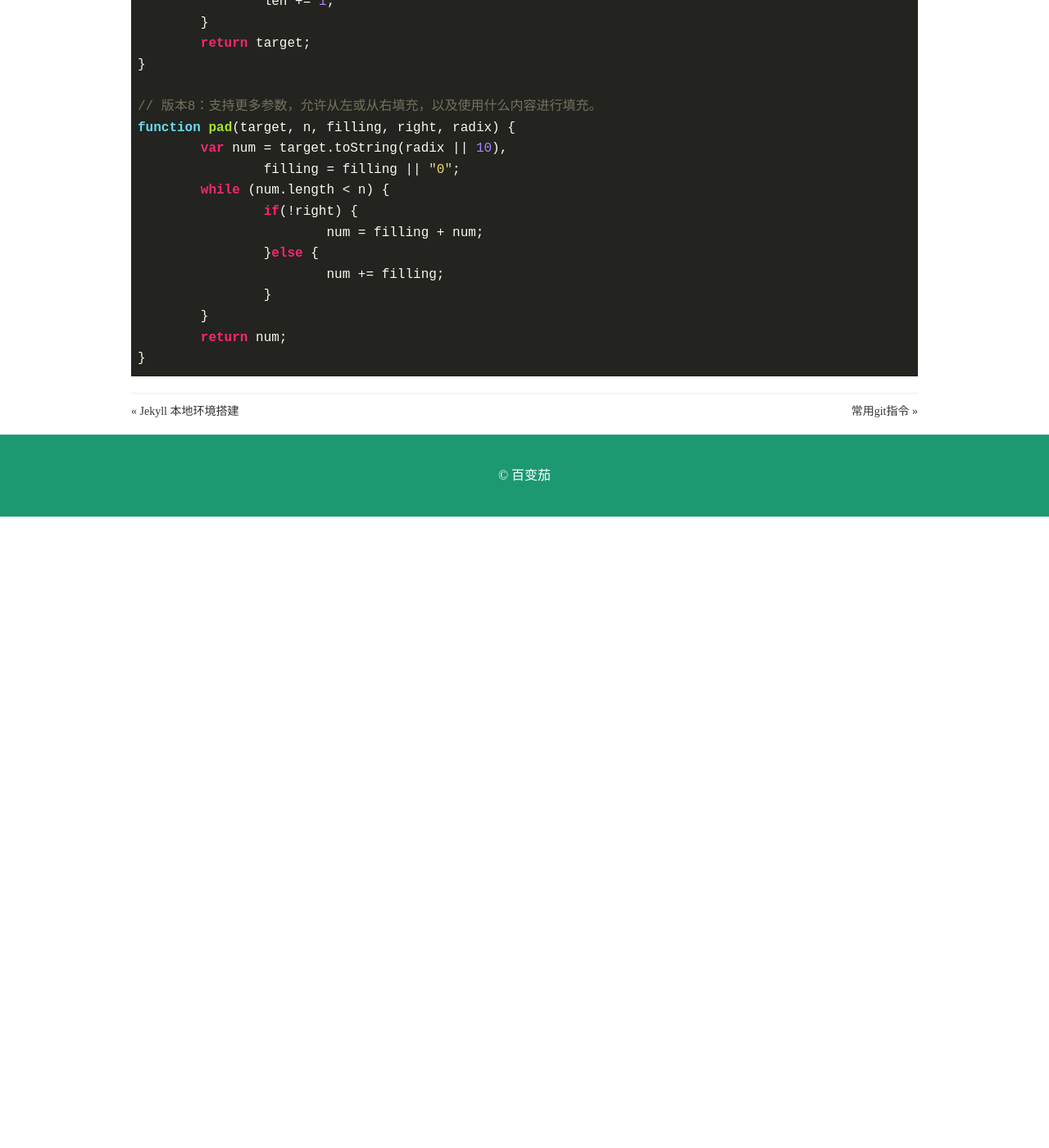
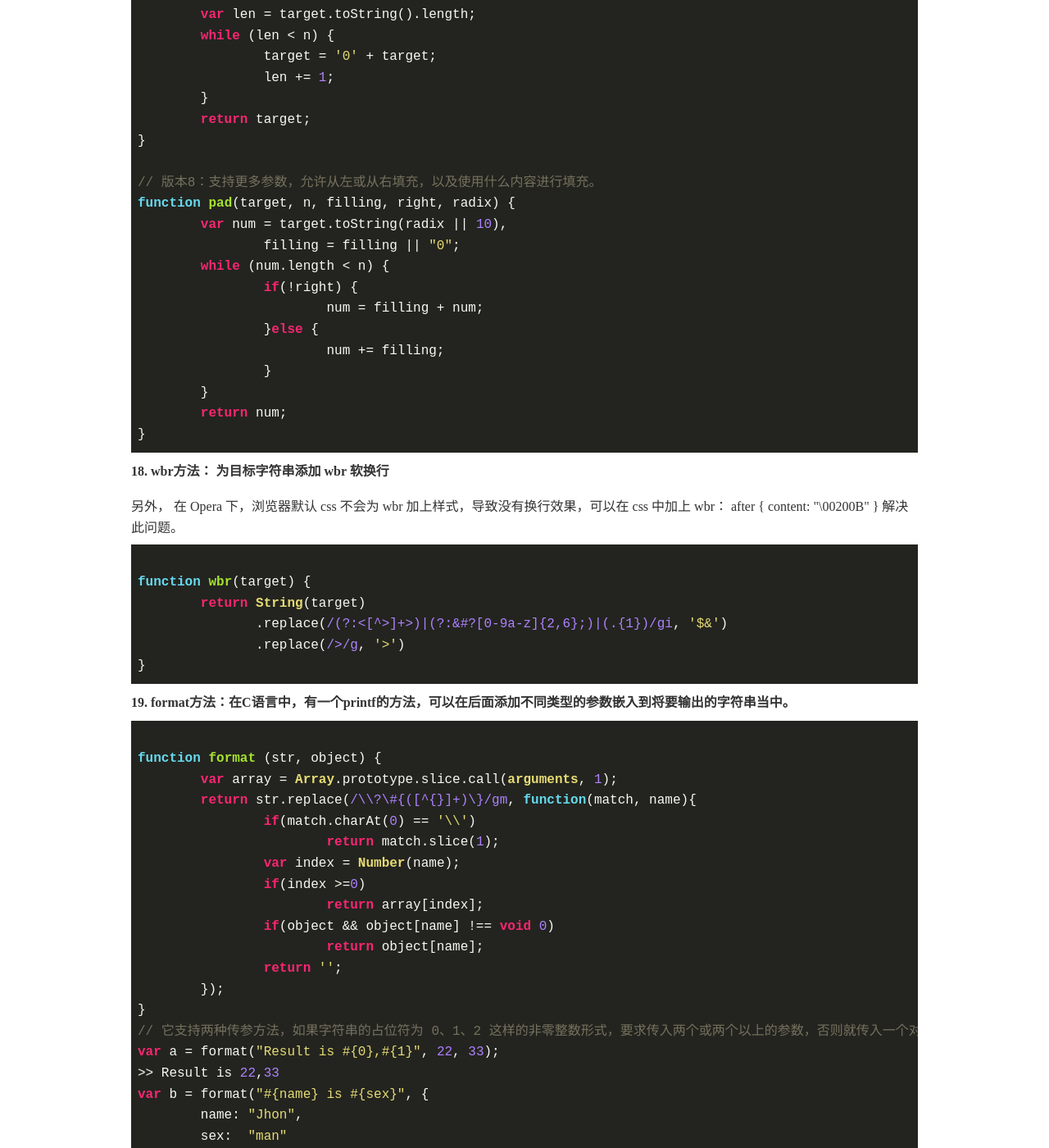
Before and after one commit to jsiwa/jsiwa.github.io, a Jekyll site: the page built from _posts/2014-10-25-p07-function.md, in a window 1280 px wide and 1400 px high, scrolled down 8687 px. Shown: the whole window at 82% size. Built offline with Jekyll 4.4.1, drawn with Linux system fonts in a browser that asks for light colours; comment, search, counter and statistics services are not loaded; before the commit the page ends 9317 px from its top, so only the background shows below that; some of the changed text lies outside the part shown.

Commit message:
new function

```diff
--- a/_posts/2014-10-25-p07-function.md
+++ b/_posts/2014-10-25-p07-function.md
@@ -305,9 +305,11 @@
 </code></pre>
 
 <h4>16. escapeRegExp 方法：将字符串安全格式化为正则表达式的源码。</h4>
+<pre><code class="javascript">
 function escapeRegExt(target) {
 	return target.replace(/([-.*+?^${}()|[\]\/\\])/g, '\\$1');
 }
+</code></pre>
 
 <h4>17. pad方法：与trim相反，pad可以为字符串的某一端添加字符串。</h4>
 <pre><code class="javascript">
@@ -369,4 +371,89 @@
 	return num;
 }
 </code></pre>
+
+<h4>18. wbr方法： 为目标字符串添加 wbr 软换行</h4>
+<p>另外，
+在 Opera 下，浏览器默认 css 不会为 wbr 加上样式，导致没有换行效果，可以在 css 中加上 wbr：
+after { content: "\00200B" } 解决此问题。</p>
+<pre><code class="javascript">
+function wbr(target) {
+	return String(target)
+	       .replace(/(?:<[^>]+>)|(?:&#?[0-9a-z]{2,6};)|(.{1})/gi, '$&<wbr>')
+	       .replace(/><wbr>/g, '>')
+}
+</code></pre>
+
+<h4>19. format方法：在C语言中，有一个printf的方法，可以在后面添加不同类型的参数嵌入到将要输出的字符串当中。</h4>
+<pre><code class="javascript">
+function format (str, object) {
+	var array = Array.prototype.slice.call(arguments, 1);
+	return str.replace(/\\?\#{([^{}]+)\}/gm, function(match, name){
+		if(match.charAt(0) == '\\')
+			return match.slice(1);
+		var index = Number(name);
+		if(index >=0)
+			return array[index];
+		if(object && object[name] !== void 0)
+			return object[name];
+		return '';
+	});
+}
+// 它支持两种传参方法，如果字符串的占位符为 0、1、2 这样的非零整数形式，要求传入两个或两个以上的参数，否则就传入一个对象，键名为占位符。
+var a = format("Result is #{0},#{1}", 22, 33);
+>> Result is 22,33
+var b = format("#{name} is #{sex}", {
+	name: "Jhon",
+	sex:  "man"
+});
+>> Jhon is man
+
+</code></pre>
+
+<h4>20. quote 方法：在字符串两端添加双引号，然后内部需要转义的地方都要转义，用于拼接JSON的键名或模析系统</h4>
+<pre><code class="javascript">
+// 版本一：
+// http://code.google.com/p/jquery-json/
+var escapeable = /["\\\x00-\x1f\x7f-\x9f]/g,
+    meta = {
+    	'\b': '\\b',
+    	'\t': '\\t',
+		'\n': '\\n',
+		'\f': '\\f',
+		'\r': '\\r',
+		'"': '\\"',
+		'\\': '\\\\'
+    };
+function quote (target) {
+  	if (target.match(escapeable)) {
+  		return '"' + target.replace(escapeable, function (a) {
+  			var c = meta[a];
+  			if(typeof c === 'string') {
+  				return c;
+  			}
+  			return '\\u' + ('000' + c.chartCodeAt(0).toString(16)).slice(-4)
+  		}) + '"';
+  	}
+  	return '"' + target + '"';
+}
+// 版本二，来自百度的 etpl 模板库：
+// https://github.com/ecomfe/etpl/blob/2.1.0/src/main.js#L207
+function stringLiteralize(source) {
+	return '"'
+	+ source
+	.replace(/\x5C/g, '\\\\')
+	.replace(/"/g, '\\"')
+	.replace(/\x0A/g, '\\n')
+	.replace(/\x09/g, '\\t')
+	.replace(/\x0D/g, '\\r')
+	+ '"';
+}
+// 当然，如果浏览器已经支持原生 JSON，我们直接用 JSON.stringify 就行了，另，FF 在 JSON发明之前，就支持 String.prototype.quote 与 String.quote 方法，我们在使用 quote 之前判定浏览器是否内置这些方法。
+
+</code></pre>
+
+
+
+
+
 </div>
```
